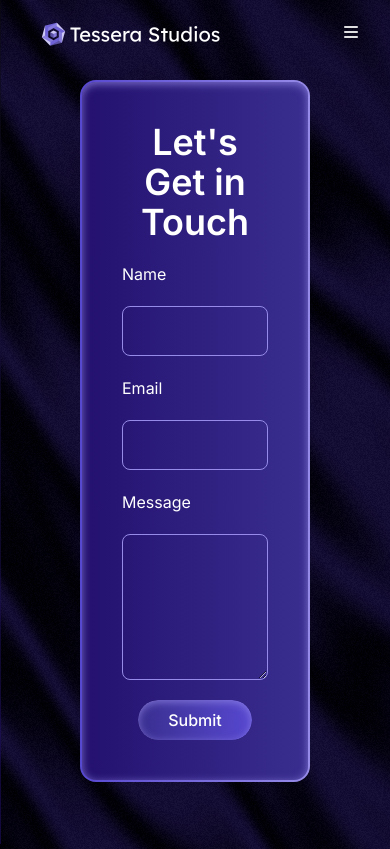
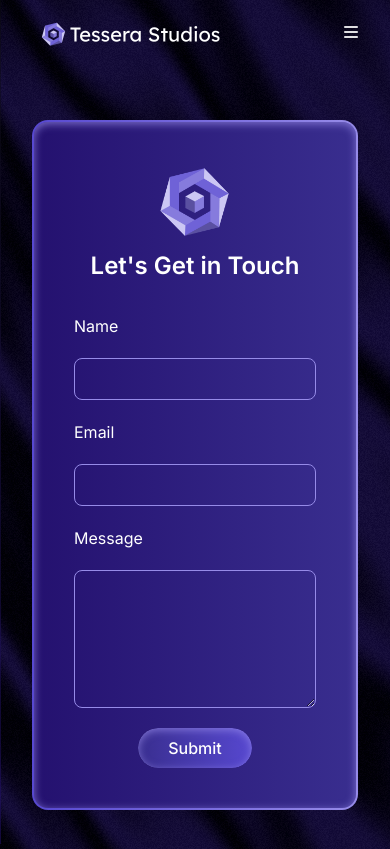
Before and after one commit to Tessera-Studios/Tessera-Web, a React (Vite) app in the folder frontend/: page /contact in a window 390 px wide. Shown: the top 849 px of the page. Built offline with nearby package versions, Linux system fonts and the light colour scheme.

Commit message:
Resized contact form for mobile

```diff
--- a/frontend/src/pages/Contact.css
+++ b/frontend/src/pages/Contact.css
@@ -23,7 +23,7 @@
 #contact-form input,
 #contact-form textarea {
   width: 100%;
-  padding: 0.75rem;
+  padding: 0.5rem;
   border: none;
   border-radius: 0.5rem;
   font-size: 1rem;
--- a/frontend/src/pages/Contact.tsx
+++ b/frontend/src/pages/Contact.tsx
@@ -1,22 +1,24 @@
 import "./Contact.css";
 import Silk from "../components/Silk";
+import emblem from "../assets/tessera-emblem-light-purple-transparent.png";
 
 function Contact() {
     return (
         <>
-            <div id="contact-landing" className="relative min-h-[100vh] p-20 md:py-40 flex flex-col justify-center items-center text-center">
+            <div id="contact-landing" className="relative min-h-[100vh] p-8 py-30 md:py-40 flex flex-col justify-center items-center text-center">
                   <div className="absolute inset-0 -z-10">
                     <Silk
                         speed={8}
                         scale={1.2}
-                        color="#191239ff"
+                        color="#1a123eff"
                         noiseIntensity={0.6}
                         rotation={85}
                     />
                 </div>
 
                 <div id="contact-form" className="flex flex-col justify-center items-center p-10 md:px-30 md:py-20">
-                    <h1 className="text-4xl md:text-4xl font-semibold mb-5 text-center">Let's Get in Touch</h1>
+                    <img src={emblem} alt="Tessera Studios Emblem" className="w-20 h-20 mb-2" />
+                    <h1 className="text-2xl md:text-4xl font-semibold mb-8 text-center">Let's Get in Touch</h1>
                     <form className="flex flex-col justify-start items-start gap-5 w-full ">
                         <label htmlFor="name">Name</label>
                         <input type="text" id="name" name="name" required className="contact-input" />
```
Also changed, not shown: frontend/src/assets/tessera-emblem-light-purple-transparent.png, frontend/src/assets/tessera-emblem-white-transparent.png.
